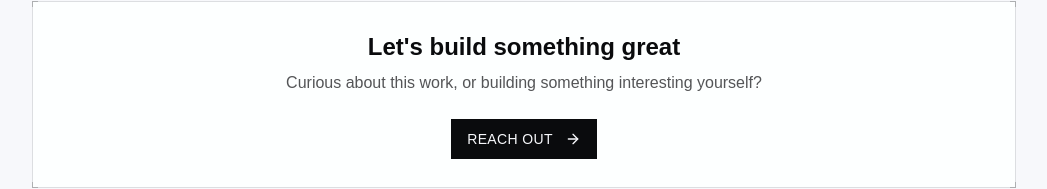
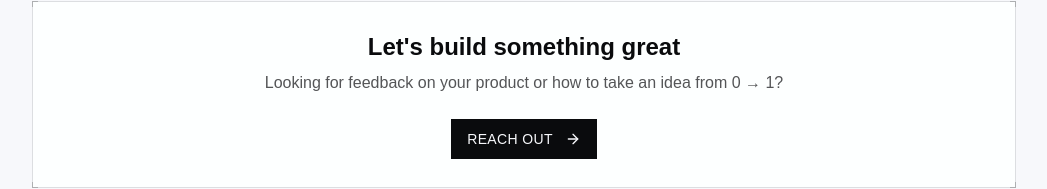
Before and after one commit to brendanciccone/portfolio, a Next.js app: page /work/paidly in a window 1280 px wide. Shown: the part 5125-5314 px from the top of the page, without its empty margins (116-1163 px from the left). Built offline with nearby package versions, Linux system fonts and the light colour scheme; a web font is replaced by a local one.

Commit message:
Reframe CTA copy as offering feedback rather than services
https://claude.ai/code/session_012Z6JaG9SS2meE1MgDTtNmT

```diff
--- a/app/contact/page.tsx
+++ b/app/contact/page.tsx
@@ -28,7 +28,7 @@ export default function ContactPage() {
                     Let&apos;s build something great
                   </h1>
                   <p className="text-sm sm:text-base text-muted-foreground">
-                    Whether it&apos;s about my work or something you&apos;re building, I&apos;m always up for a good conversation.
+                    Looking for feedback on your product or how to take an idea from 0 → 1? Reach out and let&apos;s chat!
                   </p>
                 </div>
                 <div
--- a/app/work/corellium/page.tsx
+++ b/app/work/corellium/page.tsx
@@ -290,7 +290,7 @@ export default function CorelliumPage() {
           <section className="sys-panel p-4 sm:p-7 text-center">
             <h2 className="text-xl sm:text-[24px] font-semibold mb-1 sm:mb-2 text-center">Let's build something great</h2>
             <p className="text-muted-foreground mb-6">
-              Curious about this work, or building something interesting yourself?
+              Looking for feedback on your product or how to take an idea from 0 → 1?
             </p>
             <Button asChild size="lg" className="px-4">
               <Link href="/contact">
--- a/app/work/immertec/page.tsx
+++ b/app/work/immertec/page.tsx
@@ -309,7 +309,7 @@ export default function ImmertecPage() {
           <section className="sys-panel p-4 sm:p-7 text-center">
             <h2 className="text-xl sm:text-[24px] font-semibold mb-1 sm:mb-2 text-center">Let's build something great</h2>
             <p className="text-muted-foreground mb-6">
-              Curious about this work, or building something interesting yourself?
+              Looking for feedback on your product or how to take an idea from 0 → 1?
             </p>
             <Button asChild size="lg" className="px-4">
               <Link href="/contact">
--- a/app/work/paidly/page.tsx
+++ b/app/work/paidly/page.tsx
@@ -221,7 +221,7 @@ export default function PaidlyPage() {
           <section className="sys-panel p-4 sm:p-7 text-center">
             <h2 className="text-xl sm:text-[24px] font-semibold mb-1 sm:mb-2 text-center">Let's build something great</h2>
             <p className="text-muted-foreground mb-6">
-              Curious about this work, or building something interesting yourself?
+              Looking for feedback on your product or how to take an idea from 0 → 1?
             </p>
             <Button asChild size="lg" className="px-4">
               <Link href="/contact">
--- a/app/work/spontivly/page.tsx
+++ b/app/work/spontivly/page.tsx
@@ -293,7 +293,7 @@ export default function SpontivlyPage() {
           <section className="sys-panel p-4 sm:p-7 text-center">
             <h2 className="text-xl sm:text-[24px] font-semibold mb-1 sm:mb-2 text-center">Let's build something great</h2>
             <p className="text-muted-foreground mb-6">
-              Curious about this work, or building something interesting yourself?
+              Looking for feedback on your product or how to take an idea from 0 → 1?
             </p>
             <Button asChild size="lg" className="px-4">
               <Link href="/contact">
```
